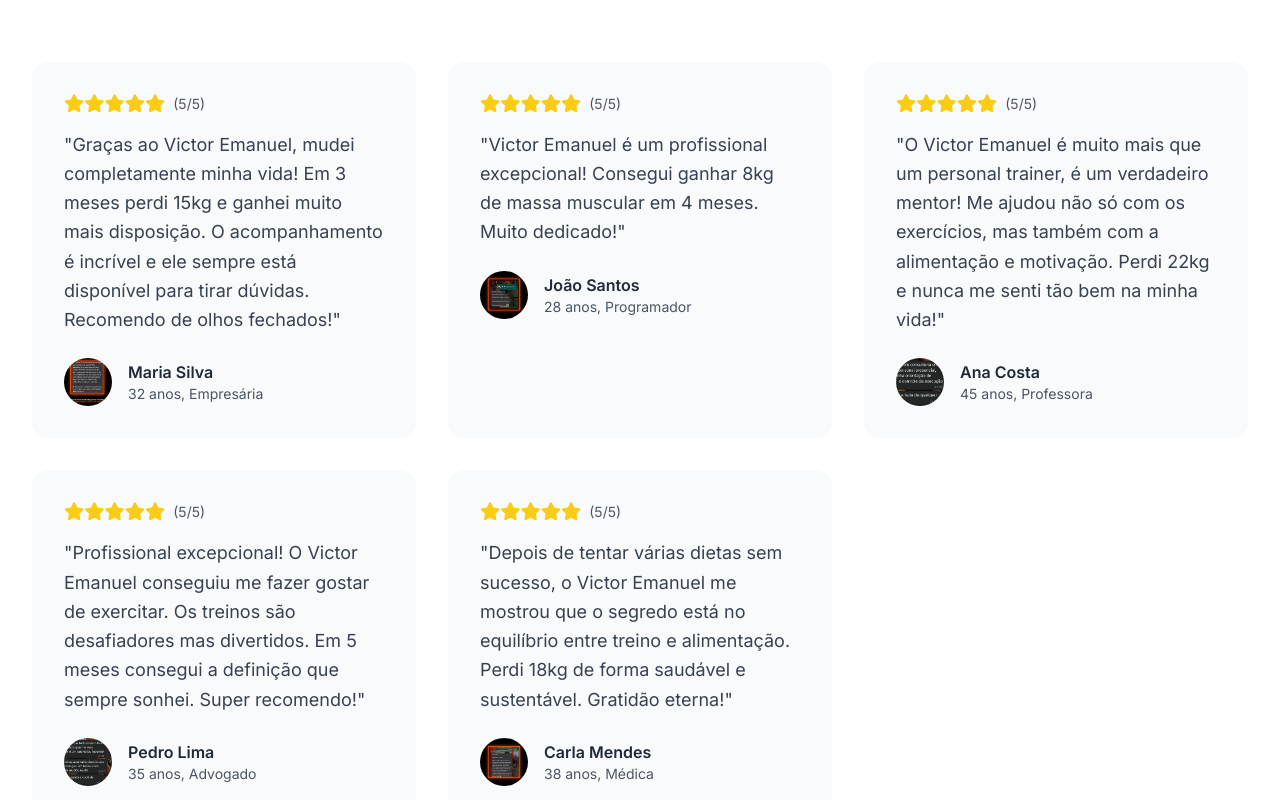
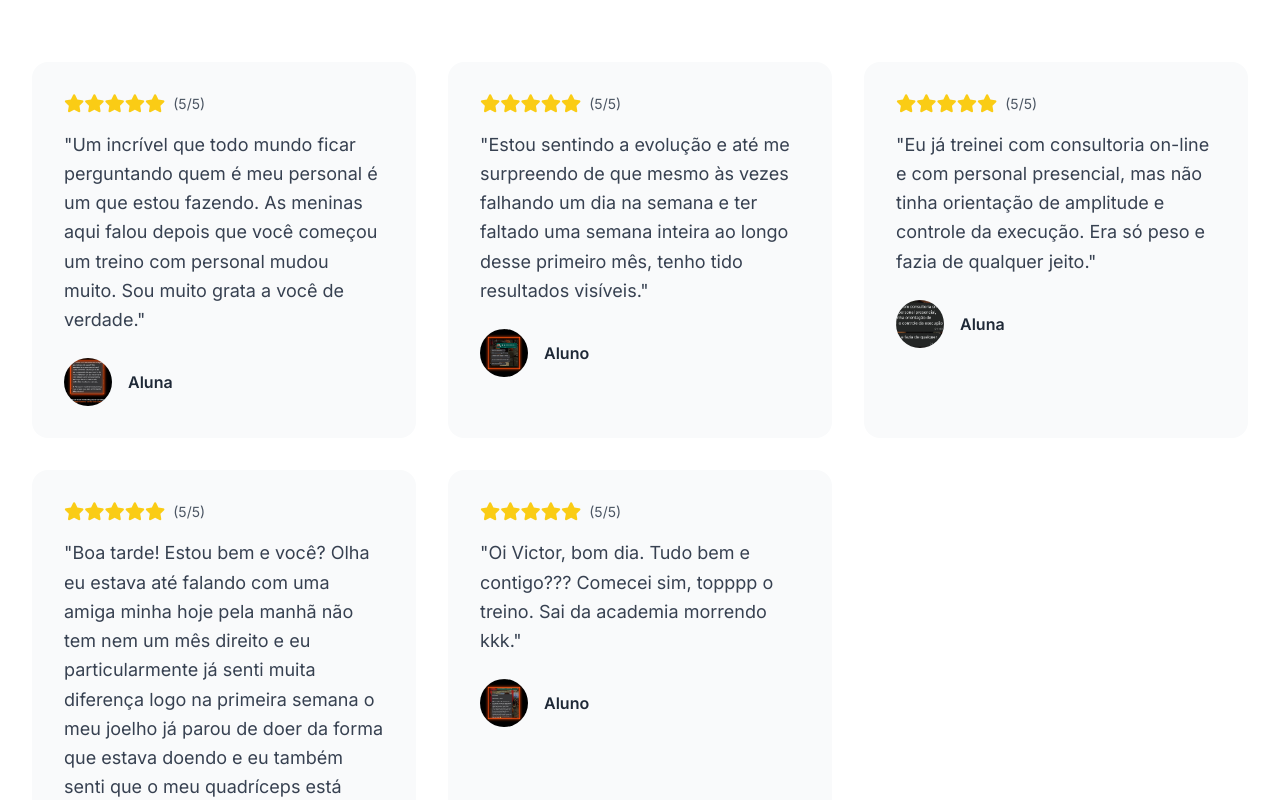
Before and after one commit to erickolk/personal_site, a Nuxt app: page / in a window 1280 px wide. Shown: the part 5140-5940 px from the top of the page. Built offline with nearby package versions, Linux system fonts and the light colour scheme.

Commit message:
Feat: Atualiza textos dos depoimentos

```diff
--- a/components/TestimonialsSection.vue
+++ b/components/TestimonialsSection.vue
@@ -30,8 +30,7 @@
 
           <!-- Quote -->
             <blockquote class="text-gray-700 text-lg leading-relaxed mb-6">
-              "Graças ao Victor Emanuel, mudei completamente minha vida! Em 3 meses perdi 15kg e ganhei muito mais disposição.
-              O acompanhamento é incrível e ele sempre está disponível para tirar dúvidas. Recomendo de olhos fechados!"
+              "Um incrível que todo mundo ficar perguntando quem é meu personal é um que estou fazendo. As meninas aqui falou depois que você começou um treino com personal mudou muito. Sou muito grata a você de verdade."
             </blockquote>
 
           <!-- Author -->
@@ -42,8 +41,7 @@
               class="w-12 h-12 rounded-full object-cover mr-4"
             >
             <div>
-              <div class="font-semibold text-gray-800">Maria Silva</div>
-              <div class="text-gray-600 text-sm">32 anos, Empresária</div>
+              <div class="font-semibold text-gray-800">Aluna</div>
             </div>
           </div>
         </div>
@@ -64,7 +62,7 @@
 
           <!-- Quote -->
           <blockquote class="text-gray-700 text-lg leading-relaxed mb-6">
-            "Victor Emanuel é um profissional excepcional! Consegui ganhar 8kg de massa muscular em 4 meses. Muito dedicado!"
+            "Estou sentindo a evolução e até me surpreendo de que mesmo às vezes falhando um dia na semana e ter faltado uma semana inteira ao longo desse primeiro mês, tenho tido resultados visíveis."
           </blockquote>
 
           <!-- Author -->
@@ -75,8 +73,7 @@
               class="w-12 h-12 rounded-full object-cover mr-4"
             >
             <div>
-              <div class="font-semibold text-gray-800">João Santos</div>
-              <div class="text-gray-600 text-sm">28 anos, Programador</div>
+              <div class="font-semibold text-gray-800">Aluno</div>
             </div>
           </div>
         </div>
@@ -97,8 +94,7 @@
 
           <!-- Quote -->
           <blockquote class="text-gray-700 text-lg leading-relaxed mb-6">
-            "O Victor Emanuel é muito mais que um personal trainer, é um verdadeiro mentor! Me ajudou não só com os exercícios,
-            mas também com a alimentação e motivação. Perdi 22kg e nunca me senti tão bem na minha vida!"
+            "Eu já treinei com consultoria on-line e com personal presencial, mas não tinha orientação de amplitude e controle da execução. Era só peso e fazia de qualquer jeito."
           </blockquote>
 
           <!-- Author -->
@@ -109,8 +105,7 @@
               class="w-12 h-12 rounded-full object-cover mr-4"
             >
             <div>
-              <div class="font-semibold text-gray-800">Ana Costa</div>
-              <div class="text-gray-600 text-sm">45 anos, Professora</div>
+              <div class="font-semibold text-gray-800">Aluna</div>
             </div>
           </div>
         </div>
@@ -131,8 +126,7 @@
 
           <!-- Quote -->
           <blockquote class="text-gray-700 text-lg leading-relaxed mb-6">
-            "Profissional excepcional! O Victor Emanuel conseguiu me fazer gostar de exercitar. Os treinos são desafiadores mas divertidos.
-            Em 5 meses consegui a definição que sempre sonhei. Super recomendo!"
+            "Boa tarde! Estou bem e você? Olha eu estava até falando com uma amiga minha hoje pela manhã não tem nem um mês direito e eu particularmente já senti muita diferença logo na primeira semana o meu joelho já parou de doer da forma que estava doendo e eu também senti que o meu quadríceps está criando forma não sei se é coisa da minha cabeça mas eu notei."
           </blockquote>
 
           <!-- Author -->
@@ -143,8 +137,7 @@
               class="w-12 h-12 rounded-full object-cover mr-4"
             >
             <div>
-              <div class="font-semibold text-gray-800">Pedro Lima</div>
-              <div class="text-gray-600 text-sm">35 anos, Advogado</div>
+              <div class="font-semibold text-gray-800">Aluna</div>
             </div>
           </div>
         </div>
@@ -165,8 +158,7 @@
 
           <!-- Quote -->
           <blockquote class="text-gray-700 text-lg leading-relaxed mb-6">
-            "Depois de tentar várias dietas sem sucesso, o Victor Emanuel me mostrou que o segredo está no equilíbrio entre treino e alimentação.
-            Perdi 18kg de forma saudável e sustentável. Gratidão eterna!"
+            "Oi Victor, bom dia. Tudo bem e contigo??? Comecei sim, topppp o treino. Sai da academia morrendo kkk."
           </blockquote>
 
           <!-- Author -->
@@ -177,8 +169,7 @@
               class="w-12 h-12 rounded-full object-cover mr-4"
             >
             <div>
-              <div class="font-semibold text-gray-800">Carla Mendes</div>
-              <div class="text-gray-600 text-sm">38 anos, Médica</div>
+              <div class="font-semibold text-gray-800">Aluno</div>
             </div>
           </div>
         </div>
```
